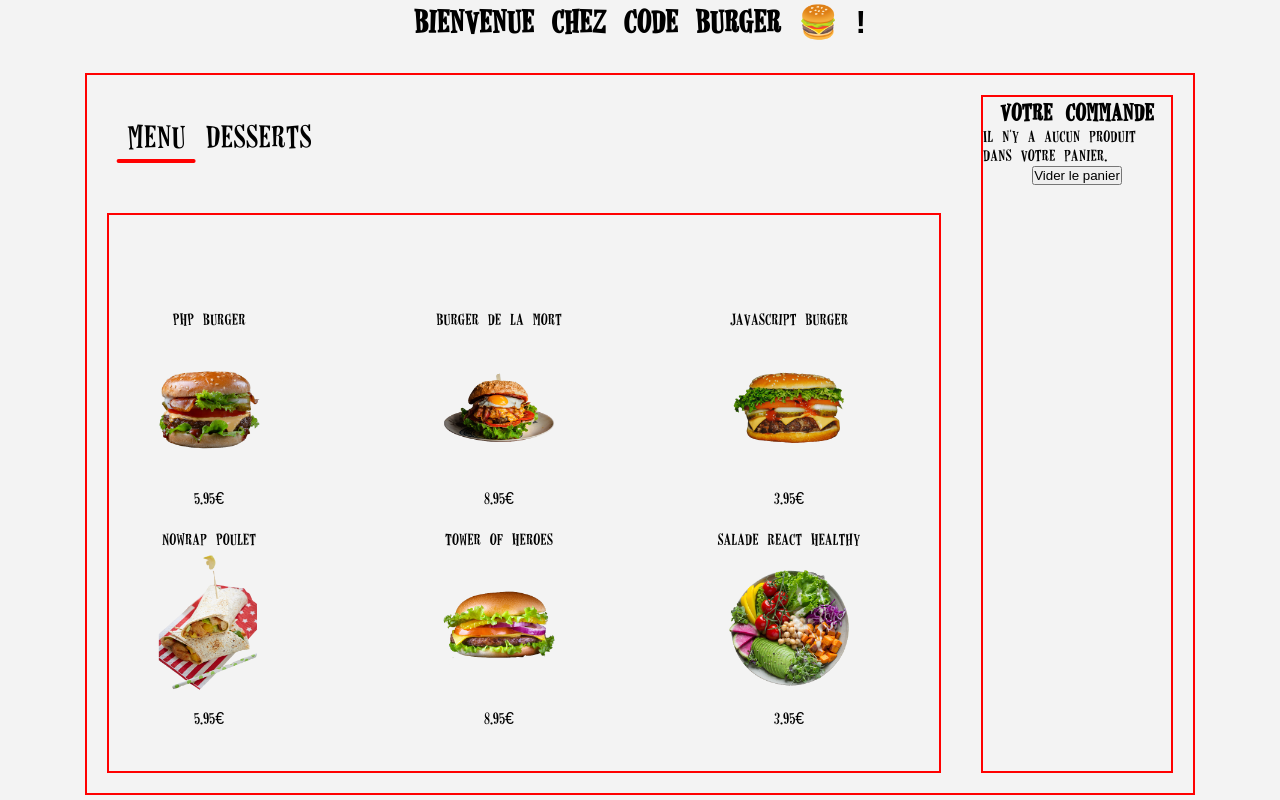
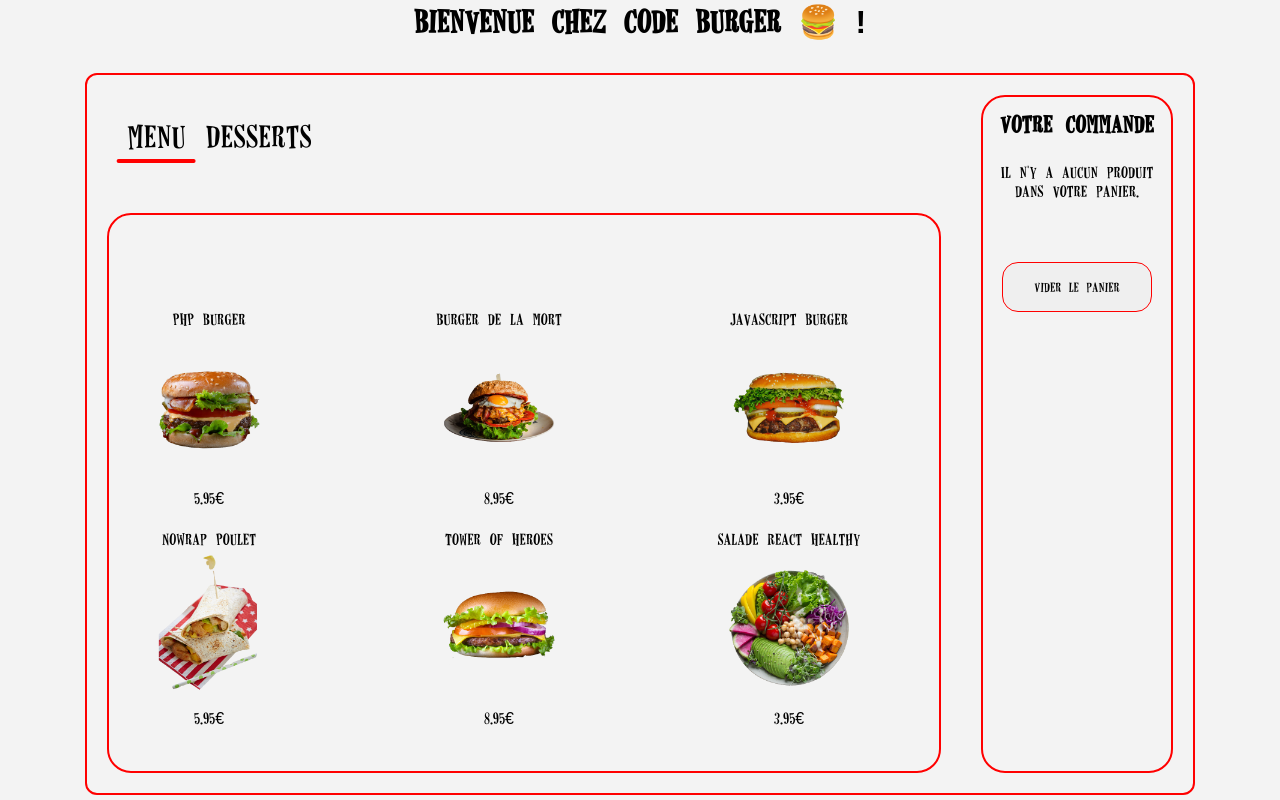
Before and after one commit to ZyanneM/react-burger-app, a React (Create React App) app: page / in a window 1280 px wide. Built offline with nearby package versions, Linux system fonts and the light colour scheme.

Commit message:
add function clearCart

```diff
--- a/src/components/Plats.js
+++ b/src/components/Plats.js
@@ -16,6 +16,7 @@ const Plats = (props) => {
     details={product}
     id={product.id}
     onProductPress={props.addPlat}
+    copyDiv={props.copy}
     />)
 
 
--- a/src/pages/Homepage.js
+++ b/src/pages/Homepage.js
@@ -1,5 +1,5 @@
 import React from "react";
-import { useState} from "react";
+import { useState, useRef} from "react";
 import Header from "../components/Header";
 import Navigation from "../components/Navigation";
 import Product from "../components/Product";
@@ -12,23 +12,56 @@ const Homepage = () => {
 
   const [message, setMessage] = useState("Il n'y a aucun produit dans votre panier.");
 
+  //Je vais chercher le nombre de produits dans le panier
+  var productNb = document.querySelectorAll(".product-list > div");
+
   // const Msg = () => {
   //   setMessage("Il n'y a toujours rien");
+  const [ordered, setOrdered] = useState([]);
   // }
+
+  function clearCart() {
+    // const container = document.getElementById('cart');
+    // while (container.firstChild) {
+    //     // Supprimer la div enfant de l'élément parent
+    //     container.removeChild(container.firstChild);
+    //   }
+    alert('Clic');
+    }
+
   function handleProductPress(productId) {
+
     //Je récupère la div correspondante à celle cliquée
     const container = document.getElementById('cart');
+
     const clickedProduct = document.getElementById(productId);
     const cloneClickedProduct = clickedProduct.cloneNode(true);
 
     container.appendChild(cloneClickedProduct);
 
-    setMessage("Bon appétit !")
+
+    const panier = document.querySelector('.order-container');
+    // const clearBtn = document.createElement('button');
+
+
+    if(productNb.length+1 === 1){
+    setMessage(`Il y a ${productNb.length+1} produit dans votre panier`)
+    }else{
+      setMessage(`Il y a ${productNb.length+1} produits dans votre panier`)
+    }
+
+
     // alert(`Le produit ${productId} a été pressé !`);
     // setMessage('Bon appétit !');
   }
 
-  const [ordered, setOrdered] = useState([]);
+  function clearCart() {
+    const container = document.getElementById('cart');
+    while (container.firstChild) {
+        // Supprimer la div enfant de l'élément parent
+        container.removeChild(container.firstChild);
+      }
+    }
 
   const orderedList = ordered.map(order =>
     <Product key={order.id}
@@ -39,6 +72,8 @@ const Homepage = () => {
     const toggleTab = (index) => {
       setToggleState(index);
     }
+
+
 
   return (
     <React.Fragment>
@@ -52,7 +87,8 @@ const Homepage = () => {
           {/* //Les accolades retournent une expression, ici un opérateur ternaire */}
           <div className={toggleState === 1 ? 'content active-content' : 'content'}>
             <Plats
-            addPlat ={handleProductPress} />
+            addPlat ={handleProductPress}
+            />
           </div>
           <div className={toggleState === 2 ? 'content active-content' : 'content'}>
           <Desserts
@@ -60,8 +96,10 @@ const Homepage = () => {
           </div>
         </div>
         <Panier
+        clearCart={clearCart}
         message={message}
-        orderedList = {orderedList}/>
+        orderedList = {orderedList}
+         />
       </div>
     </React.Fragment>
   );
--- a/src/styles/pages/_homepage.scss
+++ b/src/styles/pages/_homepage.scss
@@ -3,6 +3,7 @@
   width: 100%;
   min-height: 80vh;
   border: 2px red solid;
+  border-radius: 12px;
   display: grid;
   grid-template-columns: 1.6fr 0.4fr;
   grid-template-rows: 0.2fr 1.8fr;
@@ -23,6 +24,7 @@
   min-width: 40vw;
   height: 70vh;
   border: 2px red solid;
+  border-radius: 24px;
   margin: 20px;
 }
 
@@ -41,6 +43,16 @@
   min-width: 15vw;
   margin: 20px;
   border: 2px red solid;
+  border-radius: 24px;
+  text-align: center;
+}
+
+.order-container .msg{
+  margin: 12px;
+}
+
+.order-container h2{
+  margin: 12px;
 }
 
 .navigation {
@@ -58,3 +70,15 @@
 .active-content {
   display: block;
 }
+
+.clear {
+  margin-top: 50px;
+  margin-bottom: 30px;
+  font-family: $font-1;
+  color: rgb(2, 2, 2);
+  width: 150px;
+  height: 50px;
+  border: 1px solid red;
+  border-radius: 16px;
+  cursor: pointer;
+}
```
Also changed, not shown: src/components/ClearBtn.js (added, +11 -0 lines).
